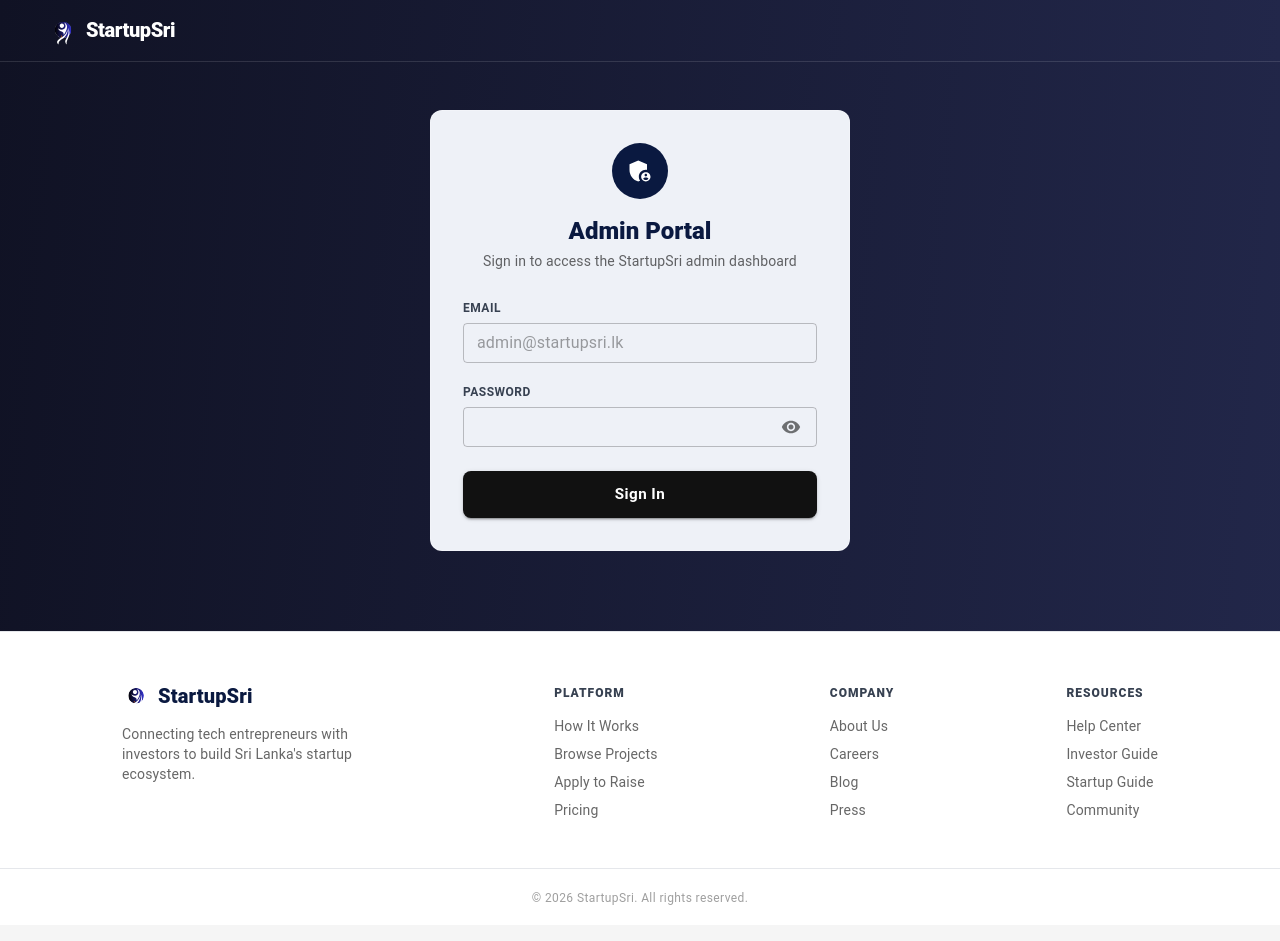
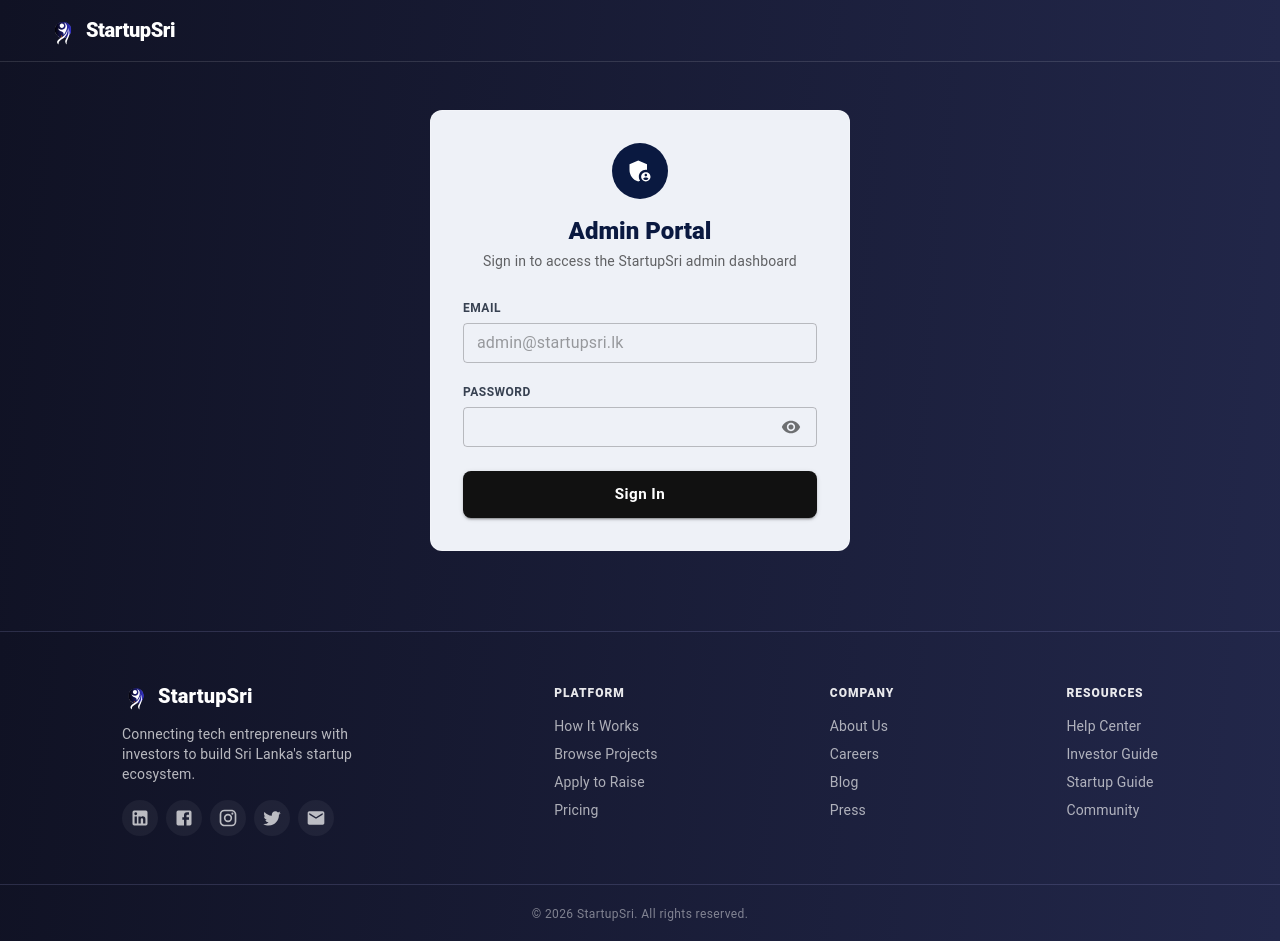
Before and after one commit to RashmikaFernando-dev/startup-sri, a Next.js app in the folder frontend/: page /admin/login in a window 1280 px wide. Built offline with nearby package versions, Linux system fonts and the light colour scheme.

Commit message:
Enhance admin and user navigation components with improved styles and functionality

```diff
--- a/frontend/src/components/admin/AdminNavbar.tsx
+++ b/frontend/src/components/admin/AdminNavbar.tsx
@@ -10,14 +10,15 @@ interface AdminNavbarProps {
 export default function AdminNavbar({ admin, onLogout }: AdminNavbarProps) {
   return (
     <Box sx={{
-      bgcolor: '#0a1940',
+      background: 'linear-gradient(95deg, #101224 0%, #22274a 100%)',
+      borderBottom: '1px solid rgba(255,255,255,0.08)',
       px: { xs: 2, md: 4 }, py: 1.5,
       display: 'flex', alignItems: 'center', justifyContent: 'space-between',
     }}>
       <Box sx={{ display: 'flex', alignItems: 'center', gap: 1.5 }}>
         <Box sx={{
           width: 32, height: 32, borderRadius: '50%',
-          bgcolor: 'rgba(255,255,255,0.15)',
+          bgcolor: 'rgba(255,255,255,0.12)',
           display: 'flex', alignItems: 'center', justifyContent: 'center',
         }}>
           <AdminPanelSettingsIcon sx={{ color: '#fff', fontSize: 18 }} />
--- a/frontend/src/components/layout/Footer.tsx
+++ b/frontend/src/components/layout/Footer.tsx
@@ -1,17 +1,45 @@
-import { Box, Typography } from '@mui/material'
+import { Box, Typography, IconButton, Stack } from '@mui/material'
+import LinkedInIcon from '@mui/icons-material/LinkedIn'
+import TwitterIcon from '@mui/icons-material/Twitter'
+import FacebookIcon from '@mui/icons-material/Facebook'
+import InstagramIcon from '@mui/icons-material/Instagram'
+import EmailIcon from '@mui/icons-material/Email'
 
 export default function Footer() {
   return (
-    <Box sx={{ bgcolor: '#fff', borderTop: '1px solid #e5e7eb', mt: 4 }}>
+    <Box
+      sx={{
+        background: 'linear-gradient(95deg, #101224 0%, #22274a 100%)',
+        borderTop: '1px solid rgba(183,187,255,0.16)',
+        mt: 4,
+      }}
+    >
       <Box sx={{ maxWidth: 1100, mx: 'auto', px: { xs: 2, md: 4 }, py: 6, display: 'flex', flexWrap: 'wrap', gap: 4, justifyContent: 'space-between' }}>
         <Box sx={{ maxWidth: 260 }}>
           <Box sx={{ display: 'flex', alignItems: 'center', gap: 1, mb: 1.5 }}>
             <Box component="img" src="/StartupSri.svg" alt="logo" sx={{ width: 28, height: 28 }} onError={(e: any) => { e.target.style.display = 'none' }} />
-            <Typography variant="h6" sx={{ fontWeight: 800, color: '#0a1940' }}>StartupSri</Typography>
+            <Typography variant="h6" sx={{ fontWeight: 800, color: '#ffffff' }}>StartupSri</Typography>
           </Box>
-          <Typography variant="body2" color="text.secondary">
+          <Typography variant="body2" sx={{ color: 'rgba(255,255,255,0.7)', mb: 2 }}>
             Connecting tech entrepreneurs with investors to build Sri Lanka's startup ecosystem.
           </Typography>
+          <Stack direction="row" spacing={1}>
+            <IconButton component="a" href="https://linkedin.com/company/startupsri" target="_blank" sx={{ color: 'rgba(255,255,255,0.7)', bgcolor: 'rgba(255,255,255,0.05)', '&:hover': { color: '#0077b5', bgcolor: 'rgba(255,255,255,0.1)' } }}>
+              <LinkedInIcon fontSize="small" />
+            </IconButton>
+            <IconButton component="a" href="https://facebook.com/startupsri" target="_blank" sx={{ color: 'rgba(255,255,255,0.7)', bgcolor: 'rgba(255,255,255,0.05)', '&:hover': { color: '#1877f2', bgcolor: 'rgba(255,255,255,0.1)' } }}>
+              <FacebookIcon fontSize="small" />
+            </IconButton>
+            <IconButton component="a" href="https://instagram.com/startupsri" target="_blank" sx={{ color: 'rgba(255,255,255,0.7)', bgcolor: 'rgba(255,255,255,0.05)', '&:hover': { color: '#e4405f', bgcolor: 'rgba(255,255,255,0.1)' } }}>
+              <InstagramIcon fontSize="small" />
+            </IconButton>
+            <IconButton component="a" href="https://x.com/startupsri" target="_blank" sx={{ color: 'rgba(255,255,255,0.7)', bgcolor: 'rgba(255,255,255,0.05)', '&:hover': { color: '#000000', bgcolor: 'rgba(255,255,255,0.1)' } }}>
+              <TwitterIcon fontSize="small" />
+            </IconButton>
+            <IconButton component="a" href="mailto:hello@startupsri.lk" sx={{ color: 'rgba(255,255,255,0.7)', bgcolor: 'rgba(255,255,255,0.05)', '&:hover': { color: '#ea4335', bgcolor: 'rgba(255,255,255,0.1)' } }}>
+              <EmailIcon fontSize="small" />
+            </IconButton>
+          </Stack>
         </Box>
         {[
           { title: 'Platform', links: ['How It Works', 'Browse Projects', 'Apply to Raise', 'Pricing'] },
@@ -19,12 +47,12 @@ export default function Footer() {
           { title: 'Resources', links: ['Help Center', 'Investor Guide', 'Startup Guide', 'Community'] },
         ].map(col => (
           <Box key={col.title}>
-            <Typography variant="caption" sx={{ fontWeight: 800, textTransform: 'uppercase', letterSpacing: 1, color: '#374151' }}>
+            <Typography variant="caption" sx={{ fontWeight: 800, textTransform: 'uppercase', letterSpacing: 1, color: 'rgba(255,255,255,0.9)' }}>
               {col.title}
             </Typography>
             <Box sx={{ mt: 1.5, display: 'flex', flexDirection: 'column', gap: 1 }}>
               {col.links.map(link => (
-                <Typography key={link} variant="body2" color="text.secondary" sx={{ cursor: 'pointer', '&:hover': { color: '#0a1940' } }}>
+                <Typography key={link} variant="body2" sx={{ cursor: 'pointer', color: 'rgba(255,255,255,0.65)', '&:hover': { color: '#ffffff' } }}>
                   {link}
                 </Typography>
               ))}
@@ -32,8 +60,8 @@ export default function Footer() {
           </Box>
         ))}
       </Box>
-      <Box sx={{ borderTop: '1px solid #e5e7eb', py: 2, textAlign: 'center' }}>
-        <Typography variant="caption" color="text.disabled">© {new Date().getFullYear()} StartupSri. All rights reserved.</Typography>
+      <Box sx={{ borderTop: '1px solid rgba(183,187,255,0.16)', py: 2, textAlign: 'center' }}>
+        <Typography variant="caption" sx={{ color: 'rgba(255,255,255,0.45)' }}>© {new Date().getFullYear()} StartupSri. All rights reserved.</Typography>
       </Box>
     </Box>
   )
--- a/frontend/src/components/user/UserNavbar.tsx
+++ b/frontend/src/components/user/UserNavbar.tsx
@@ -41,7 +41,7 @@ export default function UserNavbar({ user, profileImage, onLogout, onBack, backL
             StartupSri
           </Typography>
           {backLabel && (
-            <Chip label={backLabel} size="small" sx={{ bgcolor: '#dbeafe', color: '#1d4ed8', fontWeight: 700 }} />
+            <Chip label={backLabel} size="small" sx={{ bgcolor: 'rgba(127,104,255,0.18)', color: '#6e57ef', fontWeight: 700 }} />
           )}
         </Box>
       ) : (
```
Also changed, not shown: frontend/src/components/admin/AdminSidebar.tsx (+21 -10 lines), frontend/src/components/layout/Navbar.tsx (+8 -8 lines).
